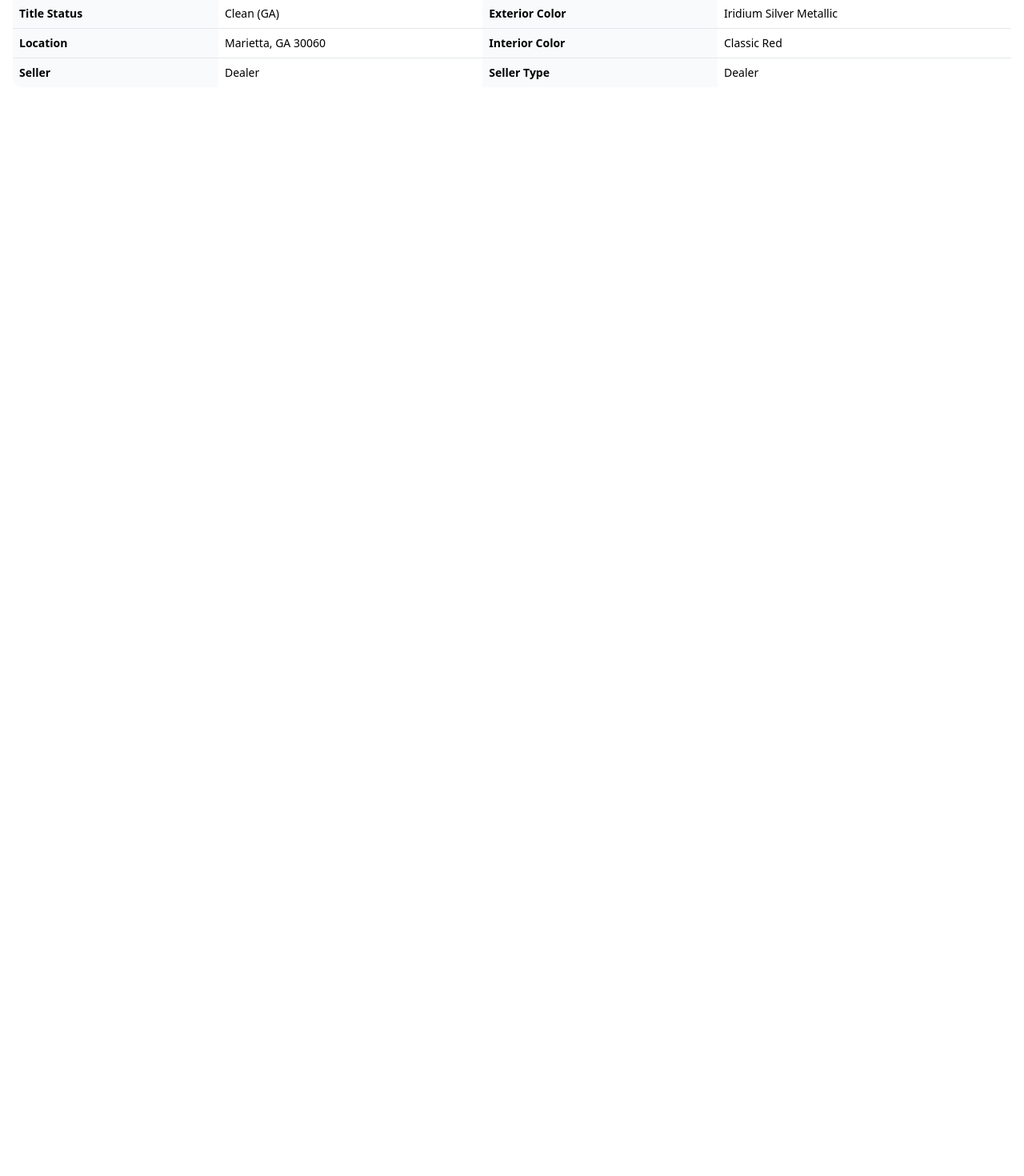
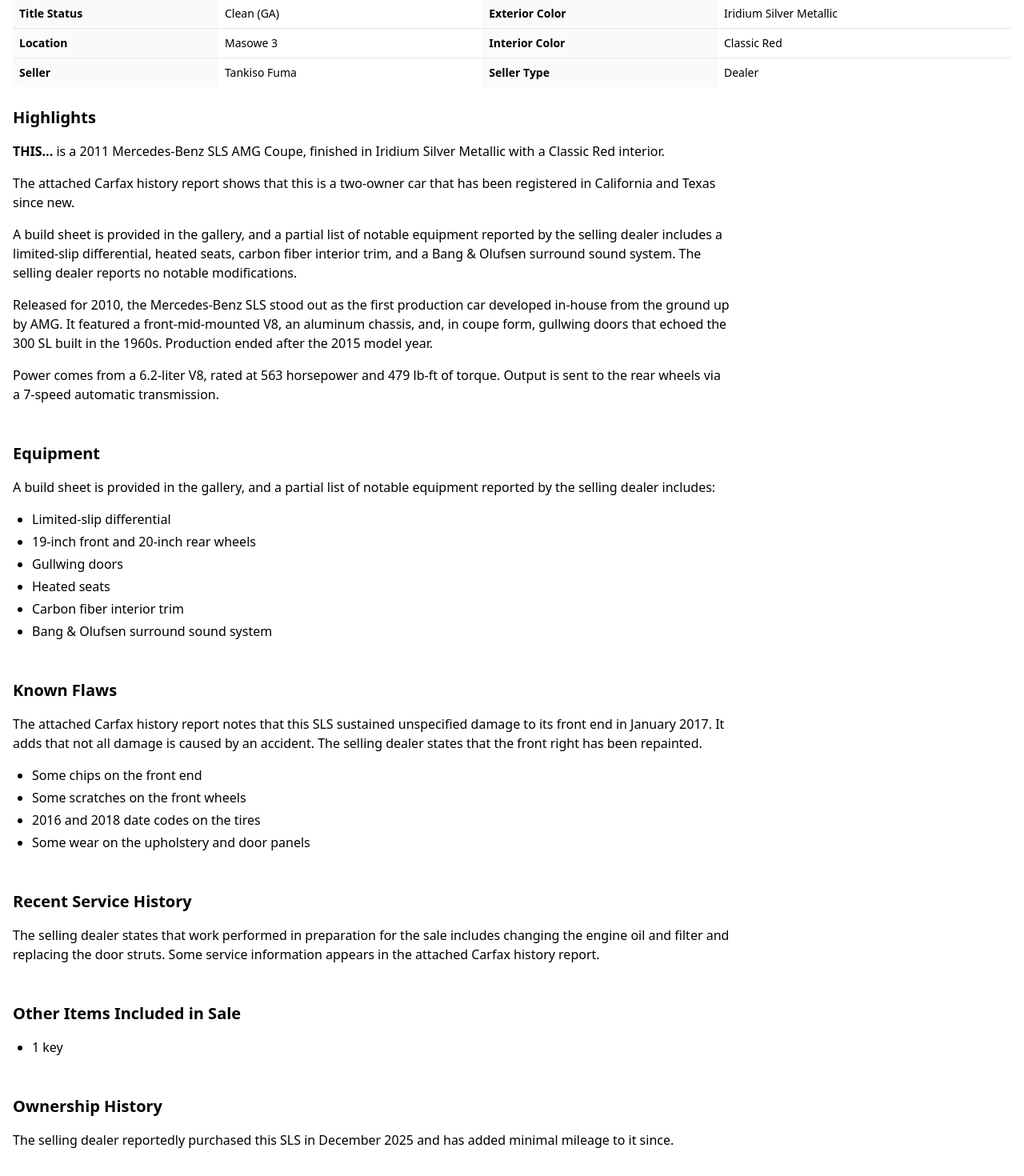
Before and after one commit to Fuma1322/auction-bear, a Next.js app: page /auctions in a window 1280 px wide. Shown: the part 840-2310 px from the top of the page at 80% size. Before the commit the page ends 965 px from the top, so only its background shows below. Built offline with nearby package versions, Linux system fonts and the light colour scheme.

Commit message:
Car pages almost done

```diff
--- a/components/Frontend/AuctionTable.tsx
+++ b/components/Frontend/AuctionTable.tsx
@@ -9,11 +9,11 @@ export default function AuctionTable() {
   const firstBlock = [
     ["Make", "Mercedes-Benz"],
     ["Model", "SLS AMG"],
-    ["Save", "Mileage"],
+    ["Mileage", "215,034"],
     ["VIN", "WDDRJ7HA6BA003322"],
     ["Title Status", "Clean (GA)"],
-    ["Location", "Marietta, GA 30060"],
-    ["Seller", "Dealer"],
+    ["Location", "Masowe 3"],
+    ["Seller", "Tankiso Fuma"],
   ];
 
   const secondBlock = [
--- a/components/Frontend/Auctions.tsx
+++ b/components/Frontend/Auctions.tsx
@@ -3,6 +3,7 @@ import React from "react";
 import { Clock, Eye, Share2 } from "lucide-react";
 import { Button } from "../ui/button";
 import AuctionTable from "./AuctionTable";
+import VehicleDetails from "./VehicleDetails";
 
 export default function Auctions() {
   const slides = [
@@ -101,7 +102,7 @@ export default function Auctions() {
         <div
           className="
             fixed bottom-0 left-0 right-0 z-50
-            sm:static
+            sm:sticky sm:top-4
             bg-white sm:bg-transparent
             border-t sm:border-none
             shadow-lg sm:shadow-none
@@ -144,7 +145,7 @@ export default function Auctions() {
               {/* ENDING */}
               <div className="flex items-center gap-2 text-sm sm:text-md">
                 <span className="text-muted-foreground">Ending:</span>
-                <span className="font-semibold">Jan 20th at 1:30 PM EST</span>
+                <span className="font-semibold">Jan 20th 1:30 PM EST</span>
               </div>
 
             </div>
@@ -164,6 +165,7 @@ export default function Auctions() {
           </div>
         </div>
       <AuctionTable />
+      <VehicleDetails />
     </div>
   );
 }
--- /dev/null
+++ b/components/Frontend/VehicleDetails.tsx
@@ -0,0 +1,121 @@
+export default function VehicleDetails() {
+  return (
+    <div className="max-w-4xl space-y-12 mt-12">
+
+      {/* HIGHLIGHTS */}
+      <section className="space-y-4">
+        <h2 className="text-xl font-bold">Highlights</h2>
+
+        <p>
+          <strong>THIS...</strong> is a 2011 Mercedes-Benz SLS AMG Coupe,
+          finished in Iridium Silver Metallic with a Classic Red interior.
+        </p>
+
+        <p>
+          The attached Carfax history report shows that this is a two-owner car
+          that has been registered in California and Texas since new.
+        </p>
+
+        <p>
+          A build sheet is provided in the gallery, and a partial list of notable
+          equipment reported by the selling dealer includes a limited-slip
+          differential, heated seats, carbon fiber interior trim, and a Bang &
+          Olufsen surround sound system. The selling dealer reports no notable
+          modifications.
+        </p>
+
+        <p>
+          Released for 2010, the Mercedes-Benz SLS stood out as the first
+          production car developed in-house from the ground up by AMG. It
+          featured a front-mid-mounted V8, an aluminum chassis, and, in coupe
+          form, gullwing doors that echoed the 300 SL built in the 1960s.
+          Production ended after the 2015 model year.
+        </p>
+
+        <p>
+          Power comes from a 6.2-liter V8, rated at 563 horsepower and 479 lb-ft
+          of torque. Output is sent to the rear wheels via a 7-speed automatic
+          transmission.
+        </p>
+      </section>
+
+      {/* EQUIPMENT */}
+      <section className="space-y-4">
+        <h2 className="text-xl font-bold">Equipment</h2>
+
+        <p>
+          A build sheet is provided in the gallery, and a partial list of notable
+          equipment reported by the selling dealer includes:
+        </p>
+
+        <ul className="list-disc pl-6 space-y-1">
+          <li>Limited-slip differential</li>
+          <li>19-inch front and 20-inch rear wheels</li>
+          <li>Gullwing doors</li>
+          <li>Heated seats</li>
+          <li>Carbon fiber interior trim</li>
+          <li>Bang & Olufsen surround sound system</li>
+        </ul>
+      </section>
+
+      {/* KNOWN FLAWS */}
+      <section className="space-y-4">
+        <h2 className="text-xl font-bold">Known Flaws</h2>
+
+        <p>
+          The attached Carfax history report notes that this SLS sustained
+          unspecified damage to its front end in January 2017. It adds that not
+          all damage is caused by an accident. The selling dealer states that
+          the front right has been repainted.
+        </p>
+
+        <ul className="list-disc pl-6 space-y-1">
+          <li>Some chips on the front end</li>
+          <li>Some scratches on the front wheels</li>
+          <li>2016 and 2018 date codes on the tires</li>
+          <li>Some wear on the upholstery and door panels</li>
+        </ul>
+      </section>
+
+      {/* SERVICE HISTORY */}
+      <section className="space-y-4">
+        <h2 className="text-xl font-bold">Recent Service History</h2>
+
+        <p>
+          The selling dealer states that work performed in preparation for the
+          sale includes changing the engine oil and filter and replacing the
+          door struts. Some service information appears in the attached Carfax
+          history report.
+        </p>
+      </section>
+
+      {/* OTHER ITEMS */}
+      <section className="space-y-4">
+        <h2 className="text-xl font-bold">Other Items Included in Sale</h2>
+        <ul className="list-disc pl-6">
+          <li>1 key</li>
+        </ul>
+      </section>
+
+      {/* OWNERSHIP */}
+      <section className="space-y-4">
+        <h2 className="text-xl font-bold">Ownership History</h2>
+
+        <p>
+          The selling dealer reportedly purchased this SLS in December 2025 and
+          has added minimal mileage to it since.
+        </p>
+      </section>
+
+      {/* SELLER NOTES */}
+      <section className="space-y-4">
+        <h2 className="text-xl font-bold">Seller Notes</h2>
+
+        <p>
+          The selling dealer states that the windows are tinted.
+        </p>
+      </section>
+
+    </div>
+  );
+}
```
